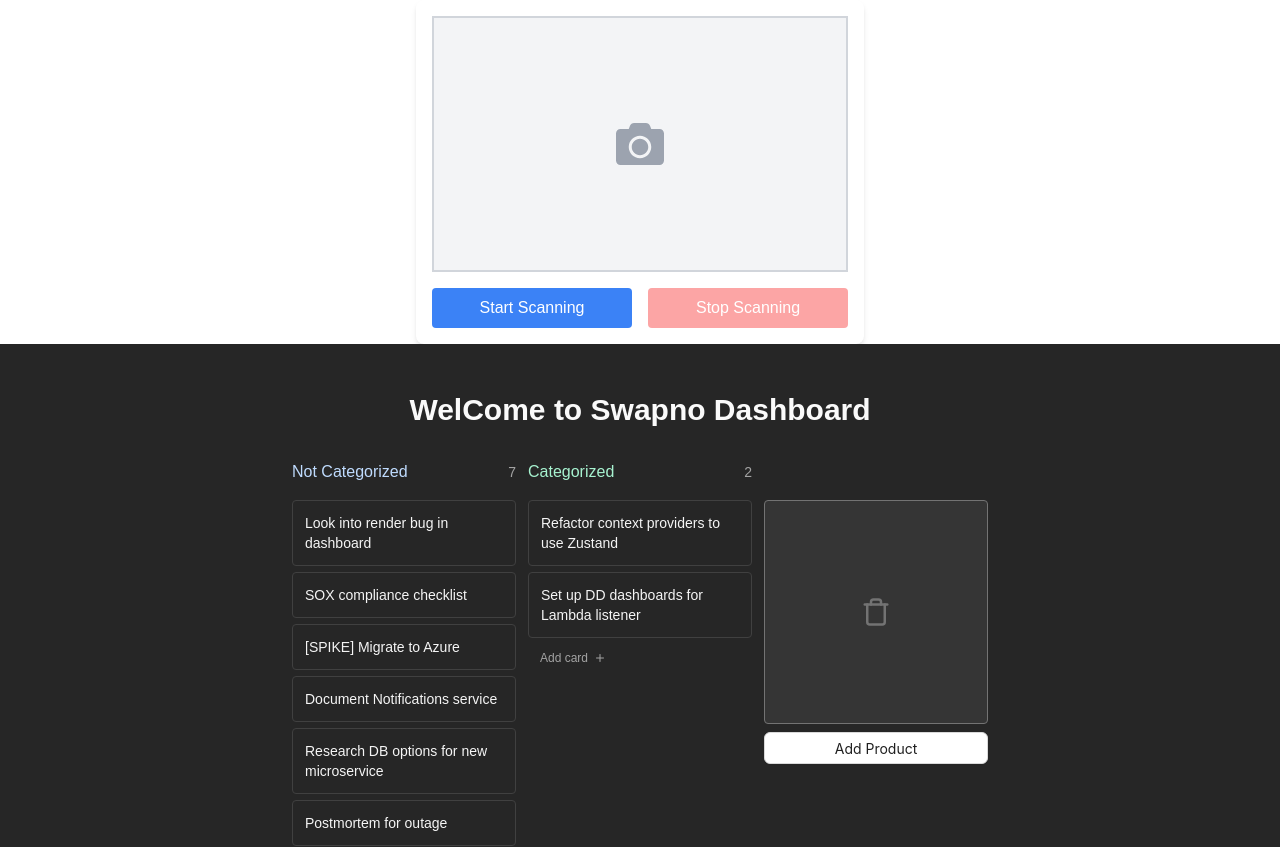
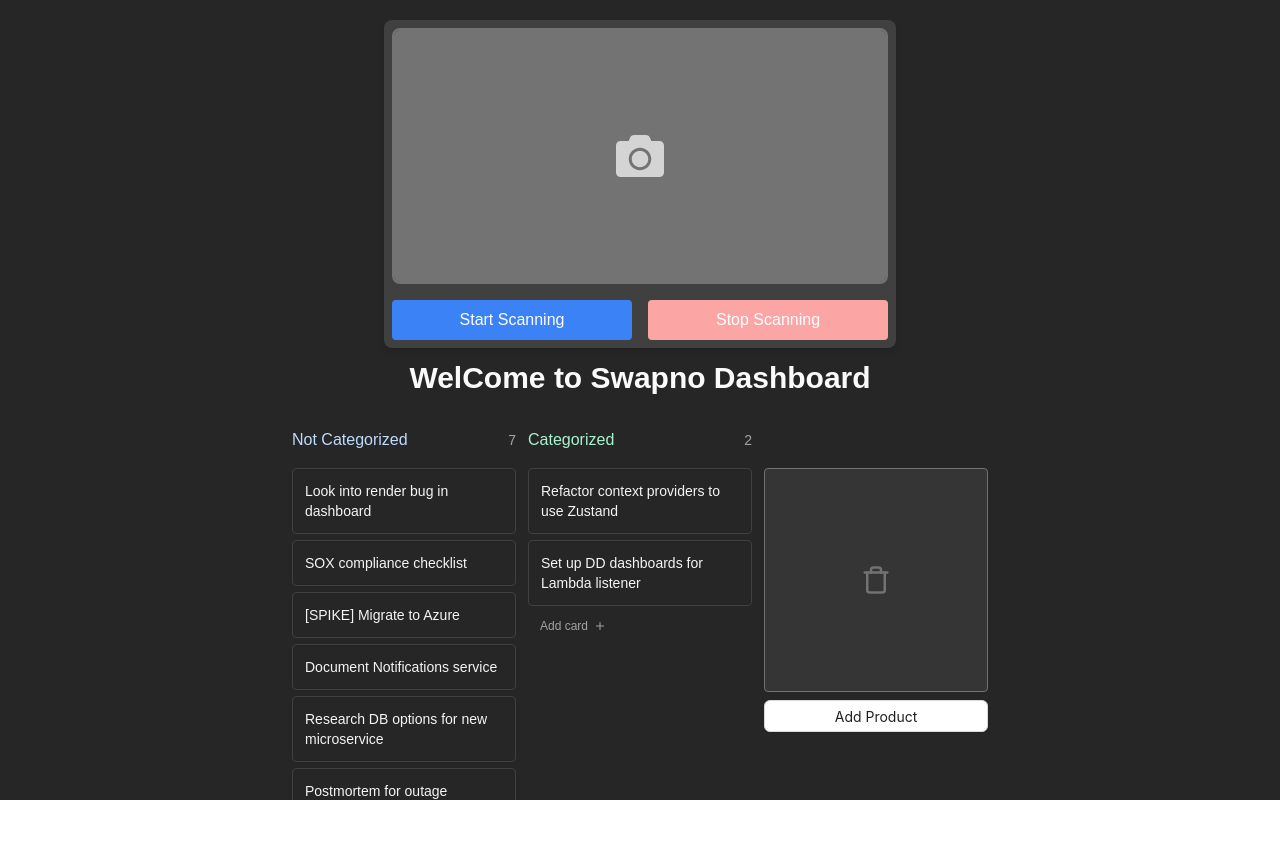
Before and after one commit to arifjahan88/barcode-scanner, a Next.js app in the folder frontend/: page / in a window 1280 px wide. Shown: the top 847 px of the page. After the commit the page ends 800 px from the top, so only its background shows below. Built offline with nearby package versions, Linux system fonts and the light colour scheme; what @ant-design/nextjs-registry would draw is missing.

Commit message:
frontend: Added bar code scanner

```diff
--- a/frontend/app/page.js
+++ b/frontend/app/page.js
@@ -1,10 +1,8 @@
-import BarcodeScanner from "@/components/Barcode/BarcCodeDecode";
 import { Board } from "@/components/Board/Board";
 
 export default function Home() {
   return (
     <>
-      <BarcodeScanner />
       <Board />
     </>
   );
--- a/frontend/components/Barcode/BarcCodeDecode.jsx
+++ b/frontend/components/Barcode/BarcCodeDecode.jsx
@@ -55,16 +55,16 @@
   };
 
   return (
-    <div className="w-full max-w-md mx-auto p-4 bg-white shadow-md rounded-lg">
+    <div className="w-full max-w-lg mx-auto p-2 bg-neutral-700 shadow-md rounded-lg">
       <div
         ref={scannerRef}
-        className={`relative w-full h-64 mb-4 overflow-hidden ${
-          scanning ? "border-2 border-blue-500" : "border-2 border-gray-300"
+        className={`relative w-full h-64 mb-4 overflow-hidden rounded-lg ${
+          scanning ? "border-2 border-blue-500" : "border-2 border-neutral-500"
         }`}
       >
         {!scanning && (
-          <div className="absolute inset-0 flex items-center justify-center bg-gray-100">
-            <FaCamera className="w-12 h-12 text-gray-400" />
+          <div className="absolute inset-0 flex items-center justify-center bg-neutral-500">
+            <FaCamera className="w-12 h-12 text-neutral-300" />
           </div>
         )}
       </div>
--- a/frontend/components/Board/Board.jsx
+++ b/frontend/components/Board/Board.jsx
@@ -5,13 +5,15 @@
 import { BurnBarrel } from "./prompts/BurnBarrel";
 import { Button } from "antd";
 import Link from "next/link";
+import BarcodeScanner from "../Barcode/BarcCodeDecode";
 
 export const Board = () => {
   const [cards, setCards] = useState(DEFAULT_CARDS);
 
   return (
     <section className="h-screen w-full bg-neutral-800 text-neutral-50">
-      <div className="flex flex-col h-full w-full gap-3 overflow-auto p-12">
+      <div className="flex flex-col h-full w-full gap-3 overflow-auto p-5">
+        <BarcodeScanner />
         <h1 className="text-3xl text-center pb-5 w-full font-semibold">
           WelCome to Swapno Dashboard
         </h1>
```
